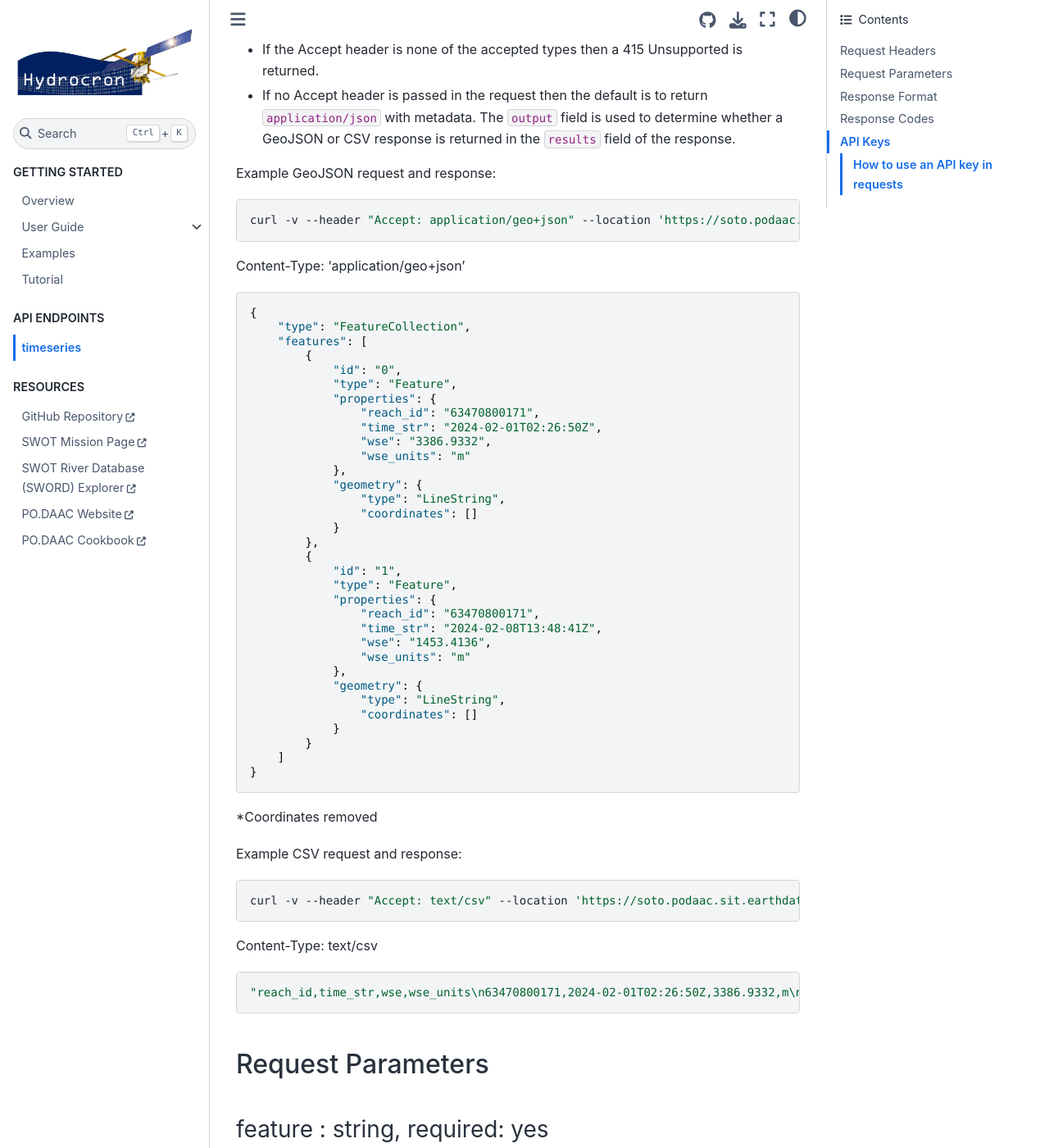
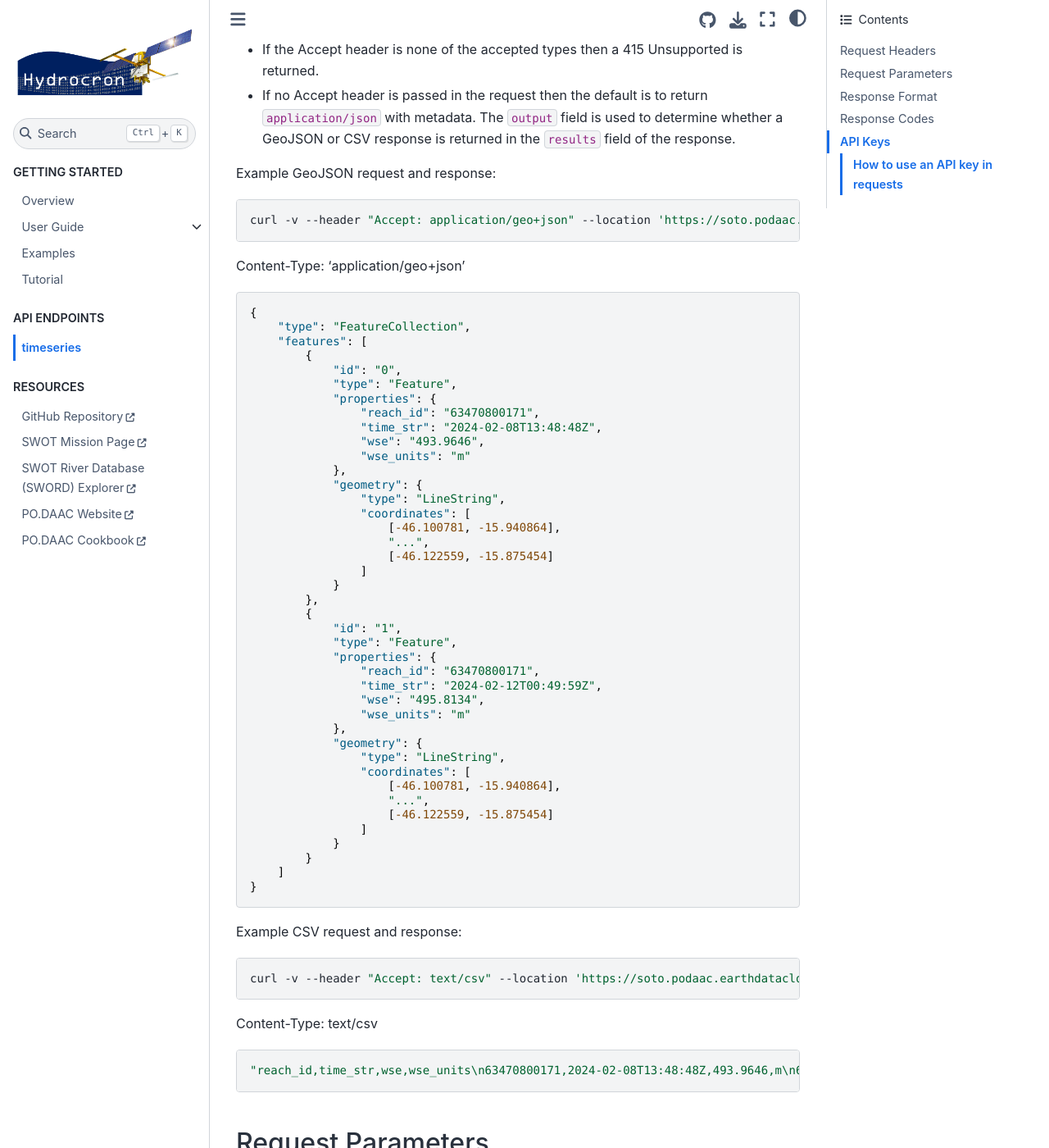
Before and after one commit to podaac/hydrocron, a Jupyter Book: the page built from docs/timeseries.md, in a window 1280 px wide and 1400 px high, scrolled down 977 px. Shown: the whole window at 82% size. Built offline with Jupyter Book 1.0.4 settings and Sphinx 7.4.7 and the Sphinx Book theme 1.1.4, drawn with Linux system fonts in a browser that asks for light colours; some of the changed text lies outside the part shown.

Commit message:
Updated timeseries.md

````diff
--- a/docs/timeseries.md
+++ b/docs/timeseries.md
@@ -26,7 +26,7 @@ Possible header and request parameter combinations:
 Example GeoJSON request and response:
 
 ```bash
-curl -v --header "Accept: application/geo+json" --location 'https://soto.podaac.sit.earthdatacloud.nasa.gov/hydrocron/v1/timeseries?feature=Reach&feature_id=63470800171&start_time=2024-02-01T00:00:00%2b00:00&end_time=2024-10-30T00:00:00%2b00:00&fields=reach_id,time_str,wse'
+curl -v --header "Accept: application/geo+json" --location 'https://soto.podaac.earthdatacloud.nasa.gov/hydrocron/v1/timeseries?feature=Reach&feature_id=63470800171&start_time=2024-02-01T00:00:00%2b00:00&end_time=2024-10-30T00:00:00%2b00:00&fields=reach_id,time_str,wse'
 ```
 
 Content-Type: 'application/geo+json'
@@ -40,13 +40,17 @@ Content-Type: 'application/geo+json'
             "type": "Feature",
             "properties": {
                 "reach_id": "63470800171",
-                "time_str": "2024-02-01T02:26:50Z",
-                "wse": "3386.9332",
+                "time_str": "2024-02-08T13:48:48Z",
+                "wse": "493.9646",
                 "wse_units": "m"
             },
             "geometry": {
                 "type": "LineString",
-                "coordinates": []
+                "coordinates": [
+                    [-46.100781, -15.940864],
+                    "...",
+                    [-46.122559, -15.875454]
+                ]
             }
         },
         {
@@ -54,31 +58,33 @@ Content-Type: 'application/geo+json'
             "type": "Feature",
             "properties": {
                 "reach_id": "63470800171",
-                "time_str": "2024-02-08T13:48:41Z",
-                "wse": "1453.4136",
+                "time_str": "2024-02-12T00:49:59Z",
+                "wse": "495.8134",
                 "wse_units": "m"
             },
             "geometry": {
                 "type": "LineString",
-                "coordinates": []
+                "coordinates": [
+                    [-46.100781, -15.940864],
+                    "...",
+                    [-46.122559, -15.875454]
+                ]
             }
         }
     ]
 }
 ```
 
-*Coordinates removed
-
 Example CSV request and response:
 
 ```bash
-curl -v --header "Accept: text/csv" --location 'https://soto.podaac.sit.earthdatacloud.nasa.gov/hydrocron/v1/timeseries?feature=Reach&feature_id=63470800171&start_time=2024-02-01T00:00:00%2b00:00&end_time=2024-10-30T00:00:00%2b00:00&fields=reach_id,time_str,wse'
+curl -v --header "Accept: text/csv" --location 'https://soto.podaac.earthdatacloud.nasa.gov/hydrocron/v1/timeseries?feature=Reach&feature_id=63470800171&start_time=2024-02-01T00:00:00%2b00:00&end_time=2024-10-30T00:00:00%2b00:00&fields=reach_id,time_str,wse'
 ```
 
 Content-Type: text/csv
 
-```json
-"reach_id,time_str,wse,wse_units\n63470800171,2024-02-01T02:26:50Z,3386.9332,m\n63470800171,2024-02-08T13:48:41Z,1453.4136,m\n"
+```
+"reach_id,time_str,wse,wse_units\n63470800171,2024-02-08T13:48:48Z,493.9646,m\n63470800171,2024-02-12T00:49:59Z,495.8134,m\n...\n"
 ```
 
 ## Request Parameters
@@ -174,10 +180,10 @@ Example CSV response:
 ```json
 {
     "status": "200 OK",
-    "time": 806.886,
-    "hits": 4,
+    "time": 697.498,
+    "hits": 10,
     "results": {
-        "csv": "reach_id,time_str,wse,geometry,wse_units\n72390300011,2024-01-29T15:06:46Z,41.2087,\"LINESTRING (-62.159497 50.285927)\",m\n",
+        "csv": "reach_id,time_str,wse,wse_units\n78340600051,2024-02-03T18:34:05Z,386.9557,m\n78340600051,2024-02-09T08:00:46Z,-999999999999.0,m\n...\n",
         "geojson": {}
     }
 }
@@ -202,17 +208,16 @@ Example JSON response:
                     "type": "Feature",
                     "properties": {
                         "reach_id": "63470800171",
-                        "time_str": "2024-02-01T02:26:50Z",
-                        "wse": "3386.9332",
+                        "time_str": "2024-02-08T13:48:48Z",
+                        "wse": "493.9646",
                         "wse_units": "m"
                     },
                     "geometry": {
                         "type": "LineString",
                         "coordinates": [
-                            [
-                                -45.845445,
-                                -16.166559
-                            ]
+                            [-46.100781, -15.940864],
+                            "...",
+                            [-46.122559, -15.875454]
                         ]
                     }
                 },
@@ -221,17 +226,16 @@ Example JSON response:
                     "type": "Feature",
                     "properties": {
                         "reach_id": "63470800171",
-                        "time_str": "2024-02-08T13:48:41Z",
-                        "wse": "1453.4136",
+                        "time_str": "2024-02-12T00:49:59Z",
+                        "wse": "495.8134",
                         "wse_units": "m"
                     },
                     "geometry": {
                         "type": "LineString",
                         "coordinates": [
-                            [
-                                -45.845445,
-                                -16.166559
-                            ]
+                            [-46.100781, -15.940864],
+                            "...",
+                            [-46.122559, -15.875454]
                         ]
                     }
                 }
@@ -263,26 +267,31 @@ Example compacted JSON response:
                     "properties": {
                         "reach_id": [
                             "63470800171",
-                            "63470800171"
+                            "63470800171",
+                            "..."
                         ],
                         "time_str": [
-                            "2024-02-01T02:26:50Z",
-                            "2024-02-08T13:48:41Z"
+                            "2024-02-08T13:48:48Z",
+                            "2024-02-12T00:49:59Z",
+                            "..."
                         ],
                         "wse": [
-                            "3386.9332",
-                            "1453.4136"
+                            "493.9646",
+                            "495.8134",
+                            "..."
                         ],
                         "wse_units": [
                             "m",
-                            "m"
+                            "m",
+                            "..."
                         ]
                     },
                     "geometry": {
                         "type": "LineString",
                         "coordinates": [
-                            -45.845445,
-                            -16.166559
+                            [-46.100781, -15.940864],
+                            "...",
+                            [-46.122559, -15.875454]
                         ]
                     }
                 }
@@ -291,8 +300,6 @@ Example compacted JSON response:
     }
 }
 ```
-
-*Coordinates removed
 
 ### application/geo+json
 
@@ -312,36 +319,37 @@ Example compacted GeoJSON response:
             "properties": {
                 "reach_id": [
                     "63470800171",
-                    "63470800171"
+                    "63470800171",
+                    "..."
                 ],
                 "time_str": [
-                    "2024-02-01T02:26:50Z",
-                    "2024-02-08T13:48:41Z"
+                    "2024-02-08T13:48:48Z",
+                    "2024-02-12T00:49:59Z",
+                    "..."
                 ],
                 "wse": [
-                    "3386.9332",
-                    "1453.4136"
+                    "493.9646",
+                    "495.8134",
+                    "..."
                 ],
                 "wse_units": [
                     "m",
-                    "m"
+                    "m",
+                    "..."
                 ]
             },
             "geometry": {
                 "type": "LineString",
                 "coordinates": [
-                    [
-                        -45.845445,
-                        -16.166559
-                    ]
+                    [-46.100781, -15.940864],
+                    "...",
+                    [-46.122559, -15.875454]
                 ]
             }
         }
     ]
 }
 ```
-
-*Coordinates removed
 
 If the user sends a request parameter of `compact=false` then the GeoJSON response will not be compacted and there will be one "Feature" per time step.
 
@@ -356,13 +364,17 @@ Example GeoJSON response that is not compacted:
             "type": "Feature",
             "properties": {
                 "reach_id": "63470800171",
-                "time_str": "2024-02-01T02:26:50Z",
-                "wse": "3386.9332",
+                "time_str": "2024-02-08T13:48:48Z",
+                "wse": "493.9646",
                 "wse_units": "m"
             },
             "geometry": {
                 "type": "LineString",
-                "coordinates": []
+                "coordinates": [
+                    [-46.100781, -15.940864],
+                    "...",
+                    [-46.122559, -15.875454]
+                ]
             }
         },
         {
@@ -370,20 +382,22 @@ Example GeoJSON response that is not compacted:
             "type": "Feature",
             "properties": {
                 "reach_id": "63470800171",
-                "time_str": "2024-02-08T13:48:41Z",
-                "wse": "1453.4136",
+                "time_str": "2024-02-12T00:49:59Z",
+                "wse": "495.8134",
                 "wse_units": "m"
             },
             "geometry": {
                 "type": "LineString",
-                "coordinates": []
+                "coordinates": [
+                    [-46.100781, -15.940864],
+                    "...",
+                    [-46.122559, -15.875454]
+                ]
             }
         }
     ]
 }
 ```
-
-*Coordinates removed
 
 ### text/csv
 
@@ -391,8 +405,8 @@ When the `Accept` header is set to `text/csv` and there is no `output` request p
 
 Example CSV response:
 
-```bash
-"reach_id,time_str,wse,wse_units\n63470800171,2024-02-01T02:26:50Z,3386.9332,m\n63470800171,2024-02-08T13:48:41Z,1453.4136,m\n"
+```
+"reach_id,time_str,wse,wse_units\n63470800171,2024-02-08T13:48:48Z,493.9646,m\n63470800171,2024-02-12T00:49:59Z,495.8134,m\n...\n"
 ```
 
 ## Response Codes
````
Also changed, not shown: other parts of docs/timeseries.md (+2 -2 lines).
